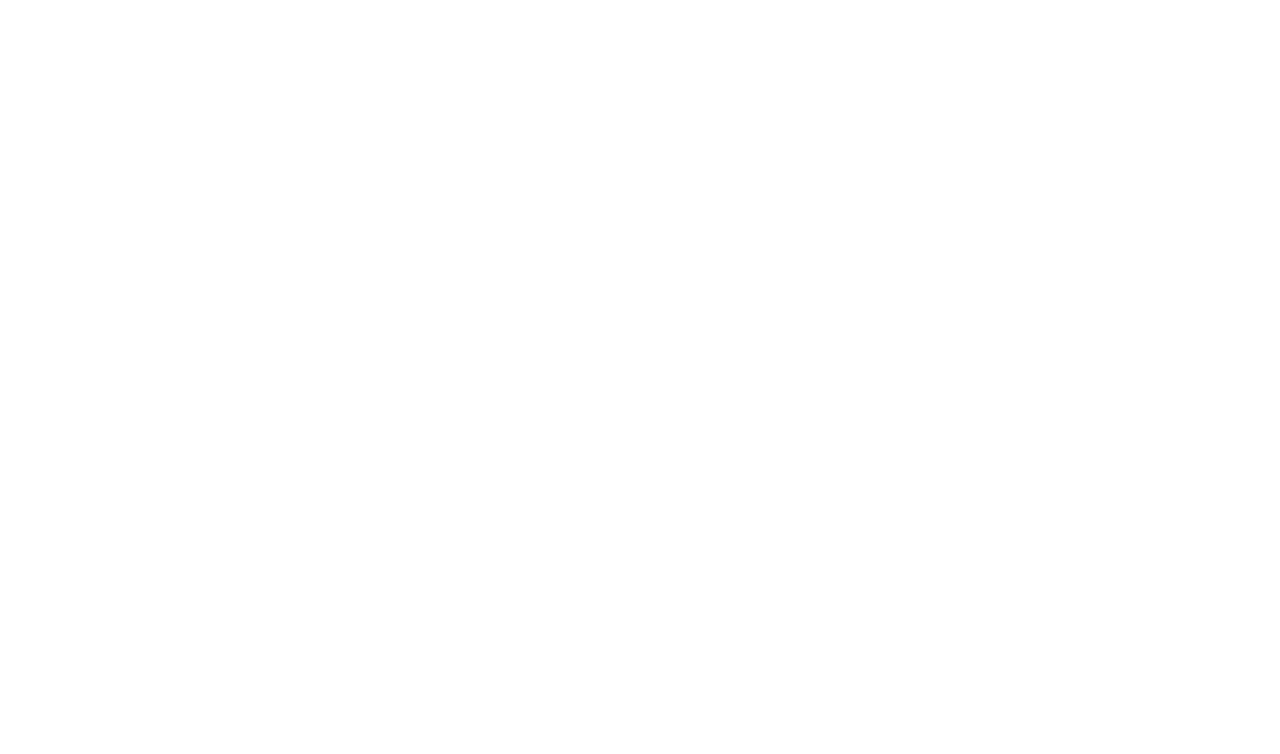
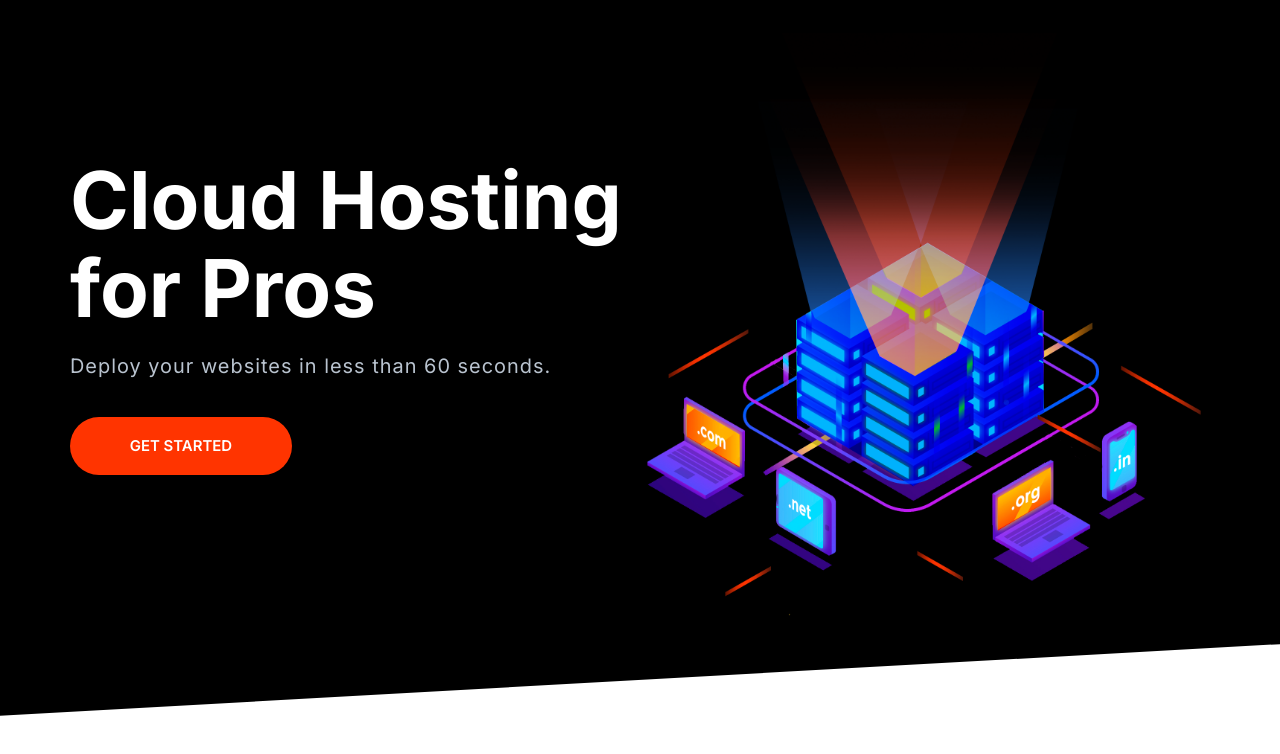
Before and after one commit to kashyaprashant/html-excercise, a plain HTML site: page index.html in a window 1280 px wide. Drawn offline with Linux system fonts and the light colour scheme.

Commit message:
Build hero section.

```diff
--- a/css/styles.css
+++ b/css/styles.css
@@ -32,6 +32,7 @@ h2,
 h3 {
   color: var(--color-headings);
   margin-bottom: 1rem;
+  line-height: 1.1;
 }
 h1 {
   font-size: 7rem;
@@ -664,3 +665,30 @@ a {
     border: 0;
   }
 }
+
+/* Hero */
+.hero {
+  clip-path: polygon(0 0, 100% 0, 100% 90%, 0% 100%);
+}
+
+.hero__tagline {
+  font-size: 2rem;
+  color: #b9c3cf;
+  letter-spacing: 1px;
+  margin: 2rem 0 5rem;
+}
+
+.hero__image {
+  width: 100%;
+}
+
+@media screen and (min-width: 768px) {
+  .hero {
+    padding-top: 0;
+  }
+
+  .hero__content {
+    text-align: left;
+    align-self: center;
+  }
+}
--- a/index.html
+++ b/index.html
@@ -14,6 +14,18 @@
     <link rel="stylesheet" href="css/styles.css" />
   </head>
   <body>
+    <section class="block block--dark block--skewed-left hero">
+      <div class="container grid grid--1x2">
+        <header class="block__header hero__content">
+          <h1 class="block__heading">Cloud Hosting for Pros</h1>
+          <p class="hero__tagline">
+            Deploy your websites in less than 60 seconds.
+          </p>
+          <a href="#" class="btn btn--accent btn--stretched">Get Started</a>
+        </header>
+        <img class="hero__image" src="images/banner.png" alt="" />
+      </div>
+    </section>
     <script src="js/main.js"></script>
   </body>
 </html>
```
Also changed, not shown: images/banner.png (added).
